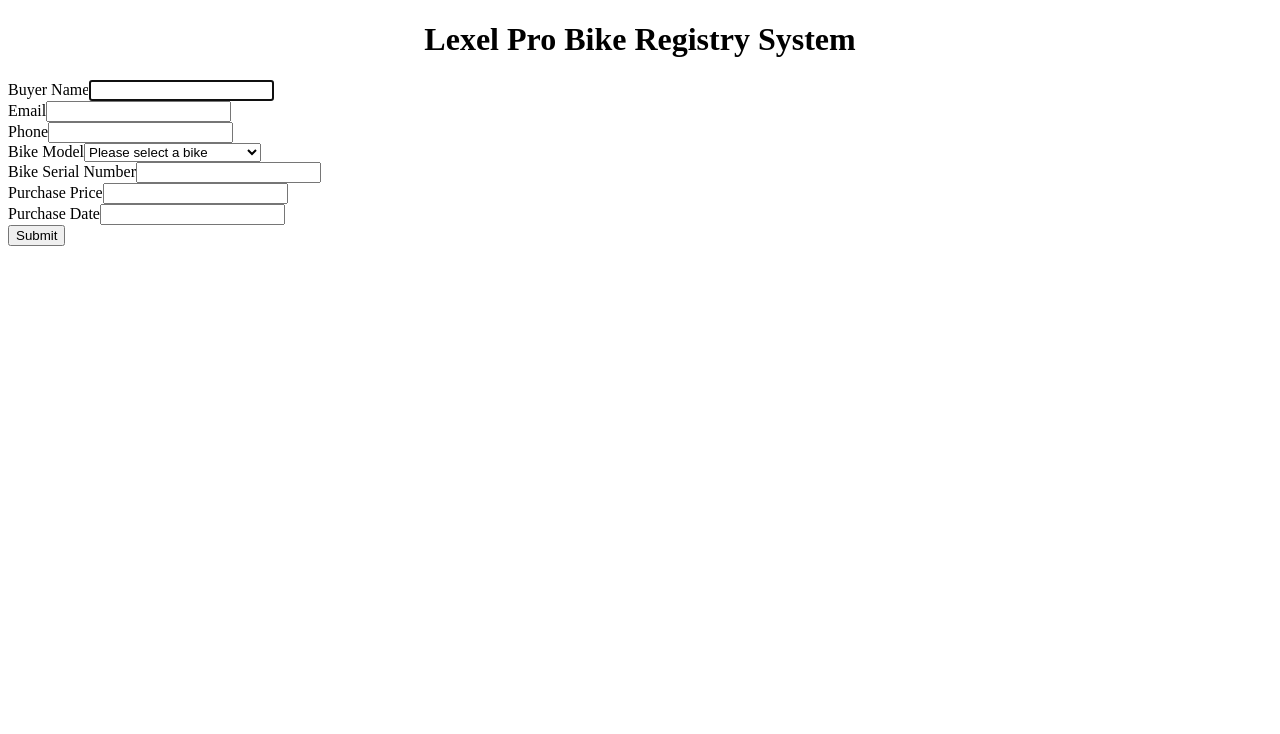
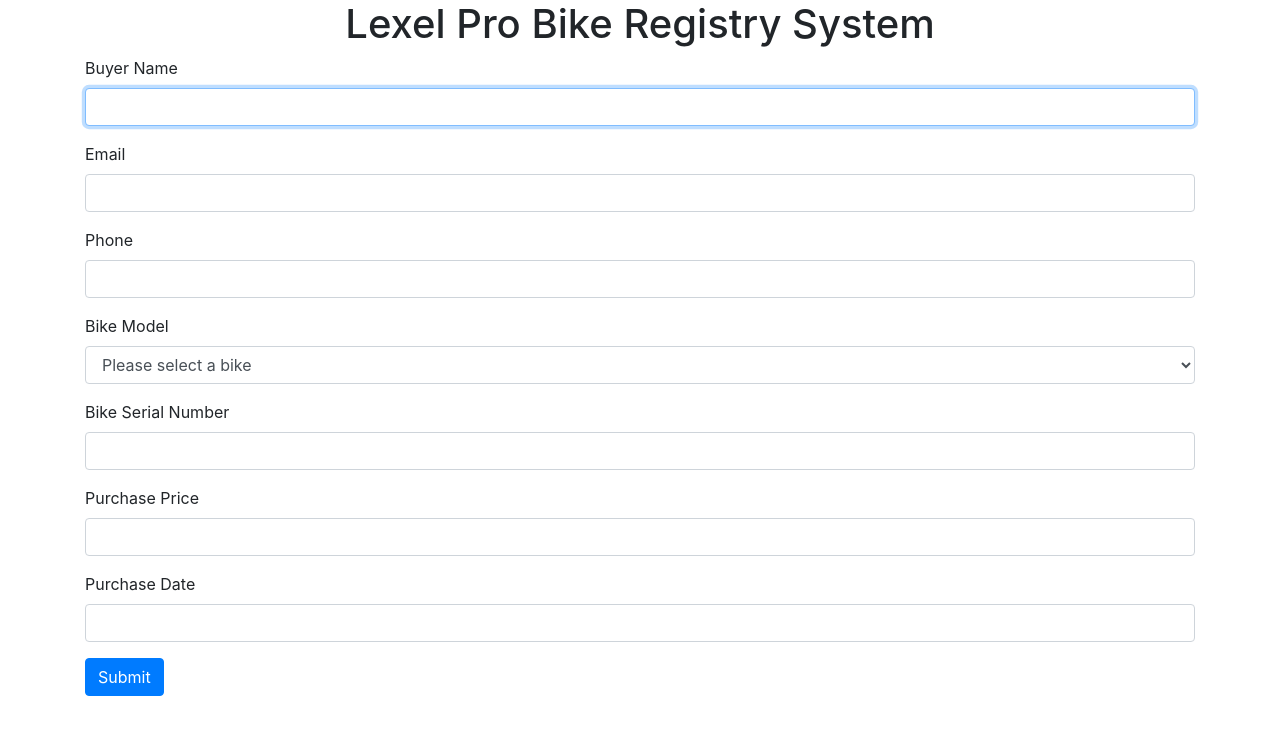
Before and after one commit to alexbelke/bike-registry-system-frontend, an Angular app: page / in a window 1280 px wide. Shown: the top 734 px of the page. Built offline with nearby package versions, Linux system fonts and the light colour scheme.

Commit message:
add bootstrap and angular dev kit

```diff
--- a/package.json
+++ b/package.json
@@ -11,6 +11,7 @@
   },
   "private": true,
   "dependencies": {
+    "@angular-devkit/core": "^9.1.6",
     "@angular/animations": "~9.1.1",
     "@angular/common": "~9.1.1",
     "@angular/compiler": "~9.1.1",
@@ -19,6 +20,7 @@
     "@angular/platform-browser": "~9.1.1",
     "@angular/platform-browser-dynamic": "~9.1.1",
     "@angular/router": "~9.1.1",
+    "bootstrap": "^4.5.0",
     "rxjs": "~6.5.4",
     "rxjs-compat": "^6.5.5",
     "tslib": "^1.10.0",
--- a/src/styles.css
+++ b/src/styles.css
@@ -1 +1,2 @@
 /* You can add global styles to this file, and also import other style files */
+@import '~bootstrap/dist/css/bootstrap.min.css';
```
Also changed, not shown: 2 other files (tests, documents, lock files or other folders).
